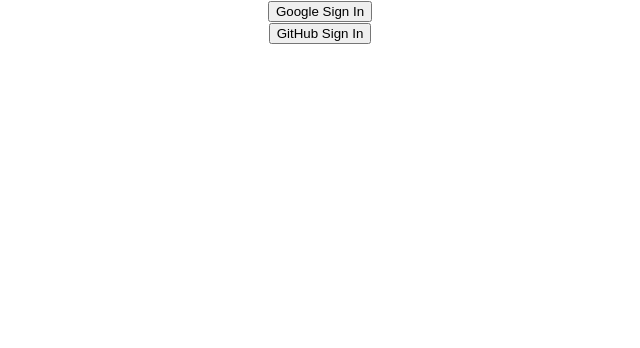
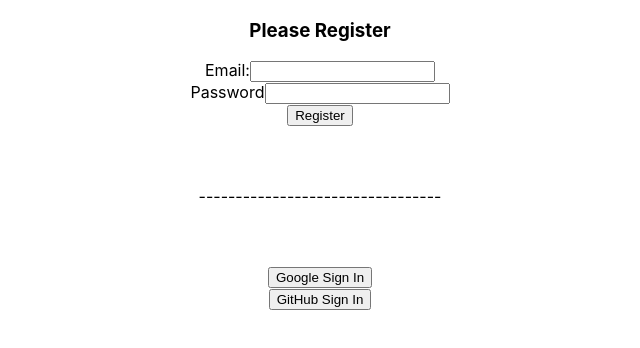
Before and after one commit to milton-ece/chitra-agro-authentication, a React (Create React App) app: page / in a window 1280 px wide. Shown: the top 348 px of the page, without its empty margins (320-960 px from the left). Built offline with nearby package versions, Linux system fonts and the light colour scheme.

Commit message:
register partial done

```diff
--- a/src/App.js
+++ b/src/App.js
@@ -47,8 +47,28 @@
         setUser({});
       })
   }
+
+  const handleRegistration = e => {
+    console.log('registration will be added');
+    e.preventDefault();
+  }
+
   return (
     <div className="App">
+      <form onSubmit={handleRegistration}>
+        <h3>Please Register</h3>
+        <label htmlFor="email">Email:</label>
+        <input type="text" name="email" />
+        <br />
+        <label htmlFor="password">Password</label>
+        <input type="password" name="password" id="" />
+        <br />
+        <input type="submit" value="Register" />
+      </form>
+      <br /><br /><br />
+
+      <div>---------------------------------</div>
+      <br /><br /><br />
       {!user.name ?
         <div>
           <button onClick={handleGoogleSignIn}>Google Sign In</button>
```
